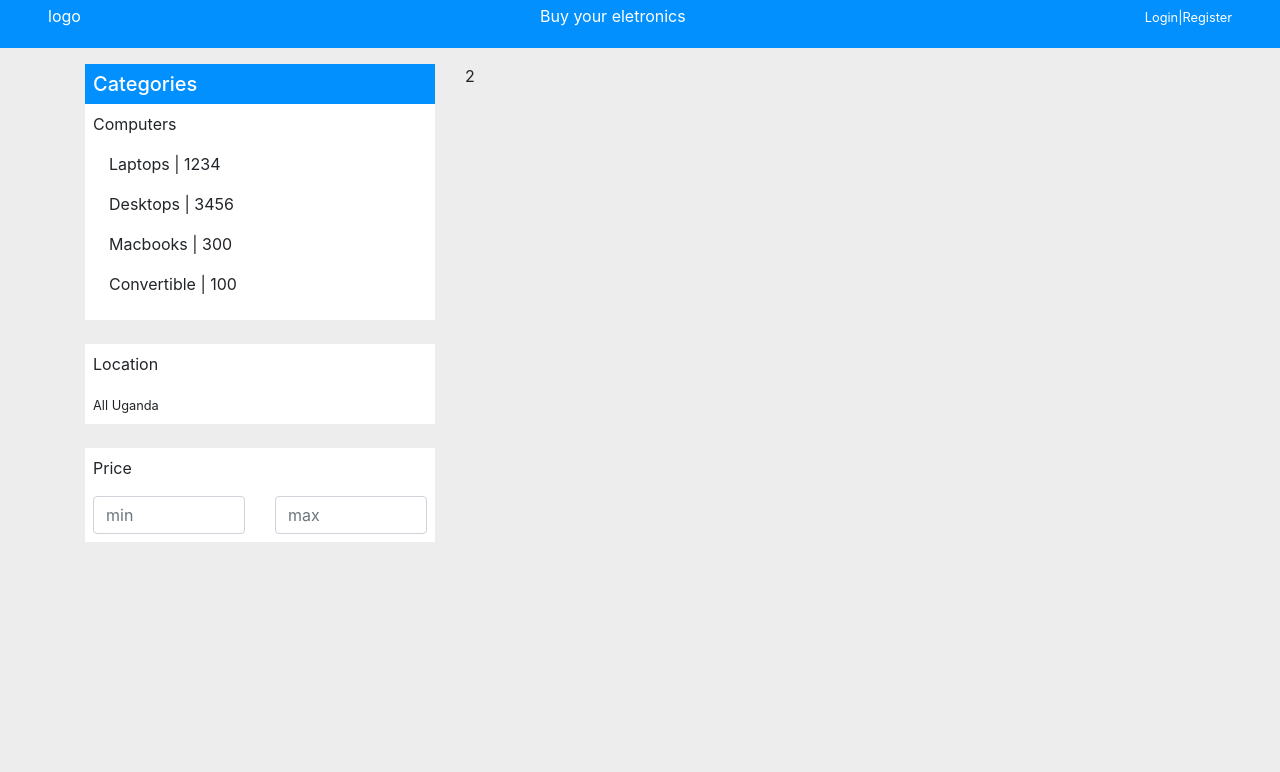
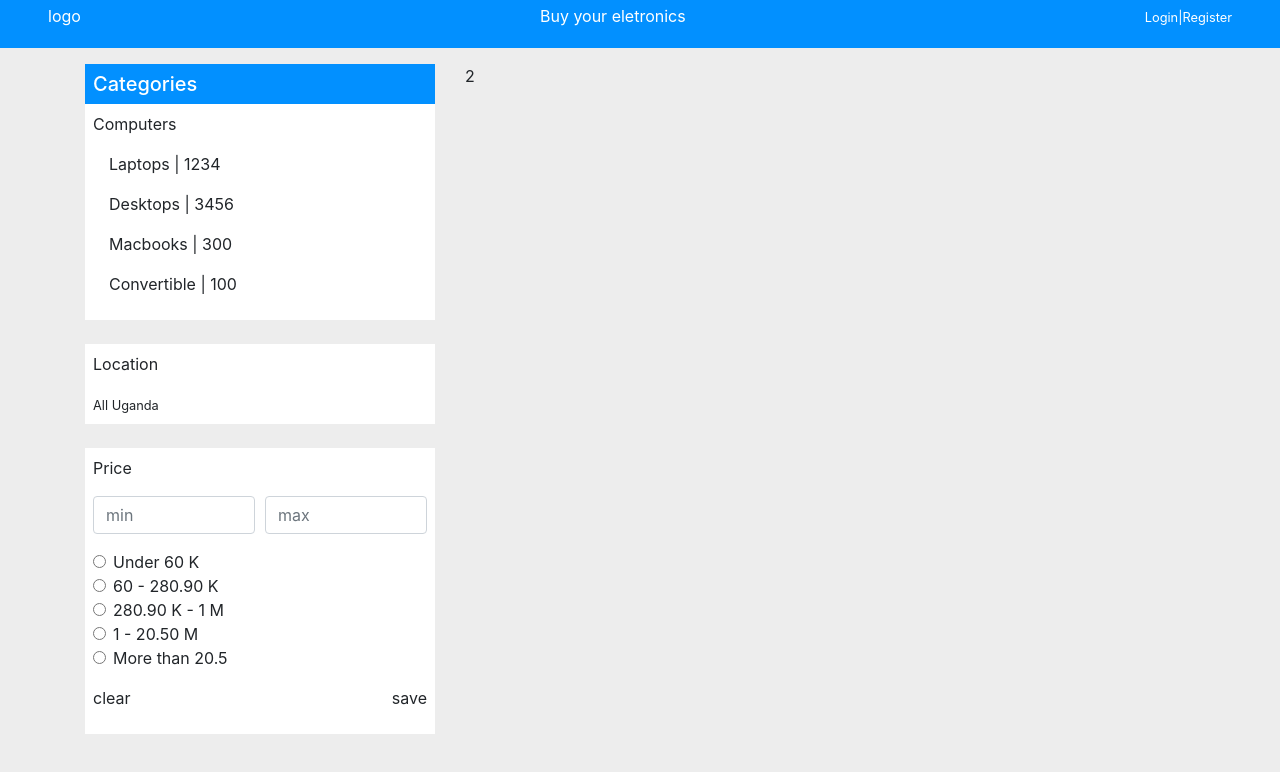
Before and after one commit to frankopkusianwar/electronics, a React (Create React App) app: page /categories in a window 1280 px wide. Shown: the top 772 px of the page. Built offline with nearby package versions, Linux system fonts and the light colour scheme.

Commit message:
Complete category aside frame

```diff
--- a/src/containers/CategoryList.js
+++ b/src/containers/CategoryList.js
@@ -22,13 +22,49 @@ const CategoryList = () => {
           <div className="bottom-aside p-2 mt-4">
             <p>Price</p>
             <form>
-              <div className="row">
-                <div className="col">
-                  <input type="text" class="form-control" placeholder="min"/>
+              <div class="form-row">
+                <div class="form-group col-md-6">
+                  <input type="text" class="form-control" id="inputCity" placeholder="min" />
                 </div>
-                <div className="col">
-                  <input type="text" class="form-control" placeholder="max"/>
+                <div class="form-group col-md-6">
+                  <input type="text" class="form-control" id="inputCity" placeholder="max" />
                 </div>
+              </div>
+              <div class="form-group">
+                <div class="form-check">
+                  <input class="form-check-input" type="radio" id="radio1" />
+                  <label class="form-check-label" for="gridCheck">
+                    Under 60 K
+                  </label>
+                </div>
+                <div class="form-check">
+                  <input class="form-check-input" type="radio" id="radio1" />
+                  <label class="form-check-label" for="gridCheck">
+                    60 - 280.90 K
+                  </label>
+                </div>
+                <div class="form-check">
+                  <input class="form-check-input" type="radio" id="radio1" />
+                  <label class="form-check-label" for="gridCheck">
+                    280.90 K - 1 M
+                  </label>
+                </div>
+                <div class="form-check">
+                  <input class="form-check-input" type="radio" id="radio1" />
+                  <label class="form-check-label" for="gridCheck">
+                    1 - 20.50 M
+                  </label>
+                </div>
+                <div class="form-check">
+                  <input class="form-check-input" type="radio" id="radio1" />
+                  <label class="form-check-label" for="gridCheck">
+                    More than 20.5
+                  </label>
+                </div>
+              </div>
+              <div className="d-flex  justify-content-between bottom-aside-btn">
+                <p>clear</p>
+                <p>save</p>
               </div>
             </form>
           </div>
```
Also changed, not shown: 1 other file (tests, documents, lock files or other folders).
